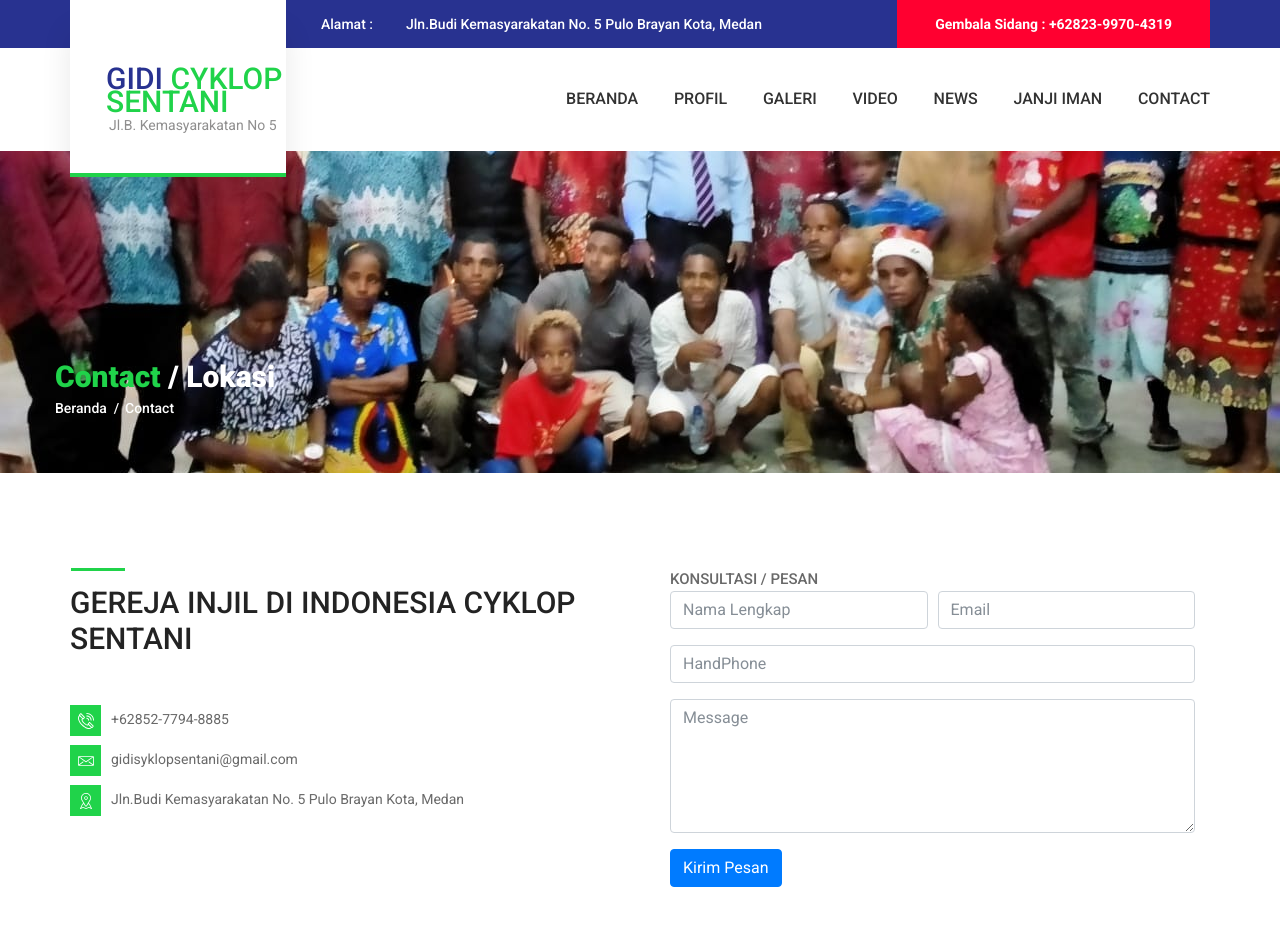
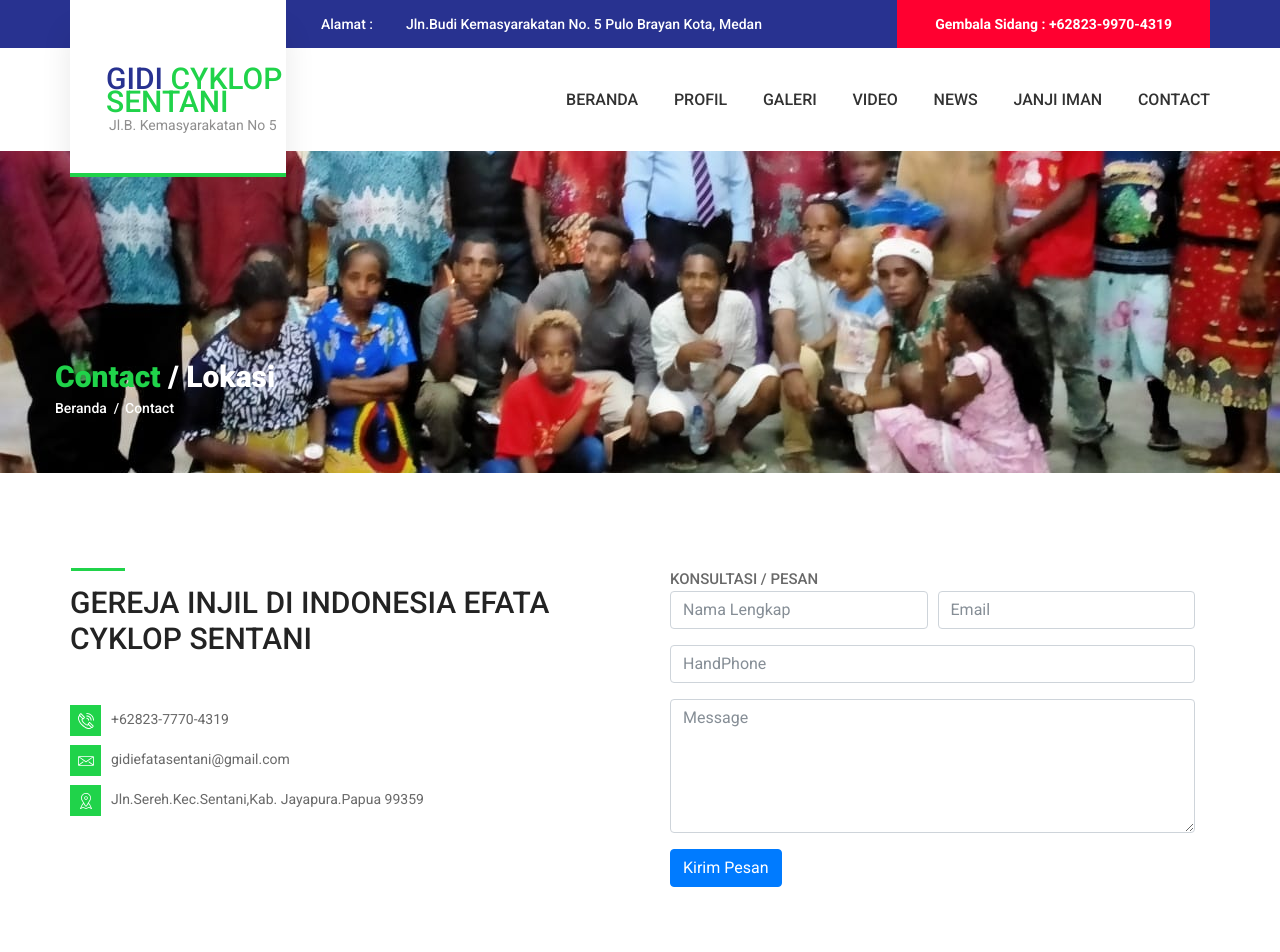
Before and after one commit to Christianjikwa/SIGIDI-EfataSentani, a PHP site: page /contact.php in a window 1280 px wide. Shown: the top 952 px of the page. Run offline with PHP 8.4, Linux system fonts and the light colour scheme; data comes from the database, SQL or seed files in the repository.

Commit message:
Update contact.php

```diff
--- a/contact.php
+++ b/contact.php
@@ -33,14 +33,14 @@
 
 				<!-- Contact Info -->
 				<div class="col-lg-6">
-					<div class="section_title"><h2>GEREJA INJIL DI INDONESIA CYKLOP SENTANI</h2></div>
+					<div class="section_title"><h2>GEREJA INJIL DI INDONESIA EFATA CYKLOP SENTANI</h2></div>
 					<div class="contact_text">
 						<p></p>
 					</div>
 					<ul class="contact_about_list">
-						<li><div class="contact_about_icon"><img src="images/phone-call.svg" alt=""></div><span>+62852-7794-8885</span></li>
-						<li><div class="contact_about_icon"><img src="images/envelope.svg" alt=""></div><span>gidisyklopsentani@gmail.com</span></li>
-						<li><div class="contact_about_icon"><img src="images/placeholder.svg" alt=""></div><span>Jln.Budi Kemasyarakatan No. 5 Pulo Brayan Kota, Medan</span></li>
+						<li><div class="contact_about_icon"><img src="images/phone-call.svg" alt=""></div><span>+62823-7770-4319</span></li>
+						<li><div class="contact_about_icon"><img src="images/envelope.svg" alt=""></div><span>gidiefatasentani@gmail.com</span></li>
+						<li><div class="contact_about_icon"><img src="images/placeholder.svg" alt=""></div><span>Jln.Sereh.Kec.Sentani,Kab. Jayapura.Papua 99359</span></li>
 					</ul>
 				</div>
 
@@ -116,15 +116,16 @@
 									<div id="map">
 										<!-- <iframe  src="https://www.google.com/maps/embed?pb=!1m18!1m12!1m3!1d3981.8356631020224!2d98.67492329415798!3d3.6249936281043!2m3!1f0!2f0!3f0!3m2!1i1024!2i768!4f13.1!3m3!1m2!1s0x0%3A0x0!2zM8KwMzcnMzAuMSJOIDk4wrA0MCcyOS44IkU!5e0!3m2!1sid!2sid!4v1537043333354" width="100%" height="450" frameborder="0" style="border:0" allowfullscreen></iframe> -->
 
+											<iframe src="https://www.google.com/maps/embed?pb=!1m18!1m12!1m3!1d3985.8733673030556!2d140.50558017312272!3d-2.5481076974302015!2m3!1f0!2f0!3f0!3m2!1i1024!2i768!4f13.1!3m3!1m2!1s0x686cefe61c9646a1%3A0xb2bbaa2f5b2601b9!2sGEREJA%20GIDI%20EFATA%20CYCLOP!5e0!3m2!1sid!2sid!4v1687490001577!5m2!1sid!2sid" width="1555" height="450" style="border:0;" allowfullscreen="" loading="lazy" referrerpolicy="no-referrer-when-downgrade"></iframe>
 
-										<iframe src="https://www.google.com/maps/embed?pb=!1m18!1m12!1m3!1d3981.852773461521!2d98.66890516369078!3d3.6211052679731277!2m3!1f0!2f0!3f0!3m2!1i1024!2i768!4f13.1!3m3!1m2!1s0x30313202ab8da46b%3A0x7065dd21d09b8e87!2sGiki!5e0!3m2!1sid!2sid!4v1537846152017" width="100%" height="450" frameborder="0" style="border:0" allowfullscreen></iframe>
+										<!-- <iframe src="https://www.google.com/maps/embed?pb=!1m18!1m12!1m3!1d3981.852773461521!2d98.66890516369078!3d3.6211052679731277!2m3!1f0!2f0!3f0!3m2!1i1024!2i768!4f13.1!3m3!1m2!1s0x30313202ab8da46b%3A0x7065dd21d09b8e87!2sGiki!5e0!3m2!1sid!2sid!4v1537846152017" width="100%" height="450" frameborder="0" style="border:0" allowfullscreen></iframe> -->
 									</div>
 								</div>
 							</div>
 						</div>
 
 						<!-- Working Hours -->
-						<div class="box working_hours">
+						<!-- <div class="box working_hours">
 							<div class="box_icon d-flex flex-column align-items-start justify-content-center"><div style="width:29px; height:29px;"><img src="images/alarm-clock.svg" alt=""></div></div>
 							<div class="box_title">Jadwal Ibdah Hari Minggu</div>
 							<div class="working_hours_list">
@@ -135,7 +136,7 @@
 									</li>
 								</ul>
 							</div>
-						</div>
+						</div> -->
 
 					</div>
 
```
